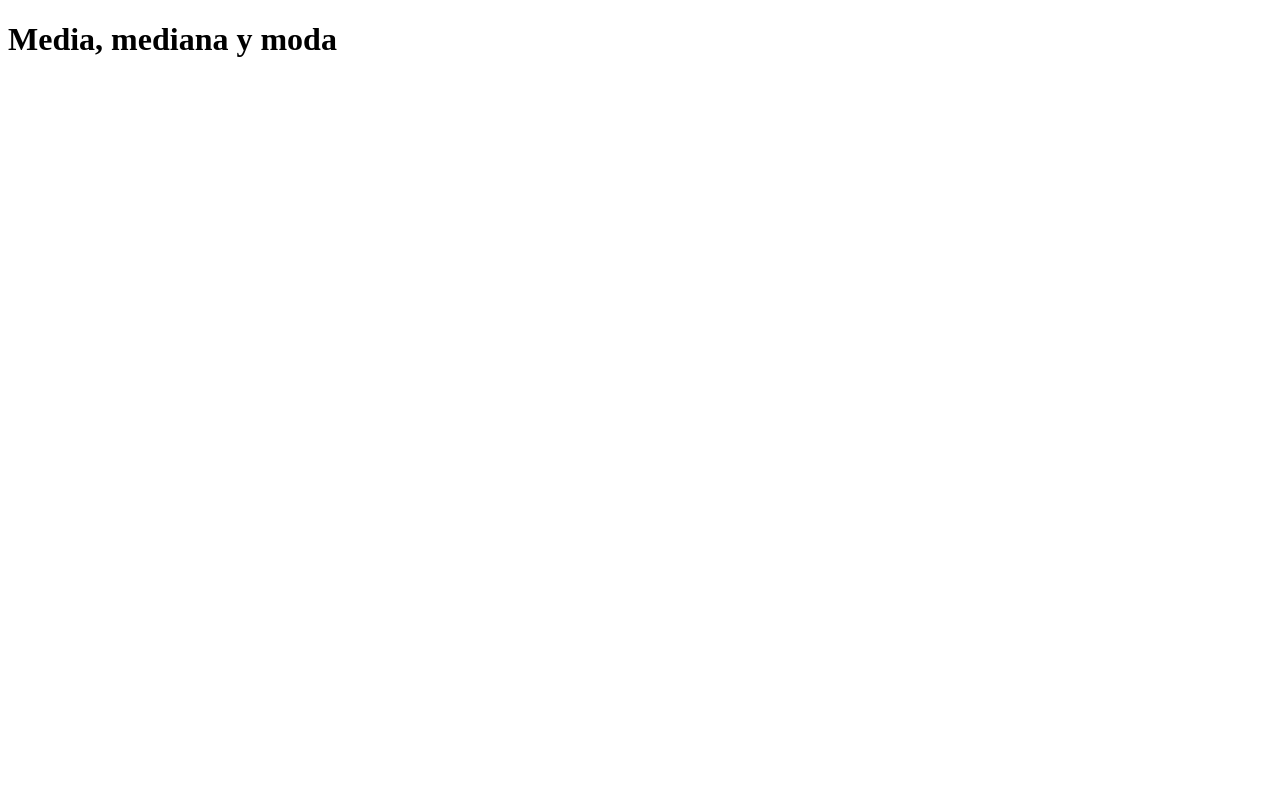
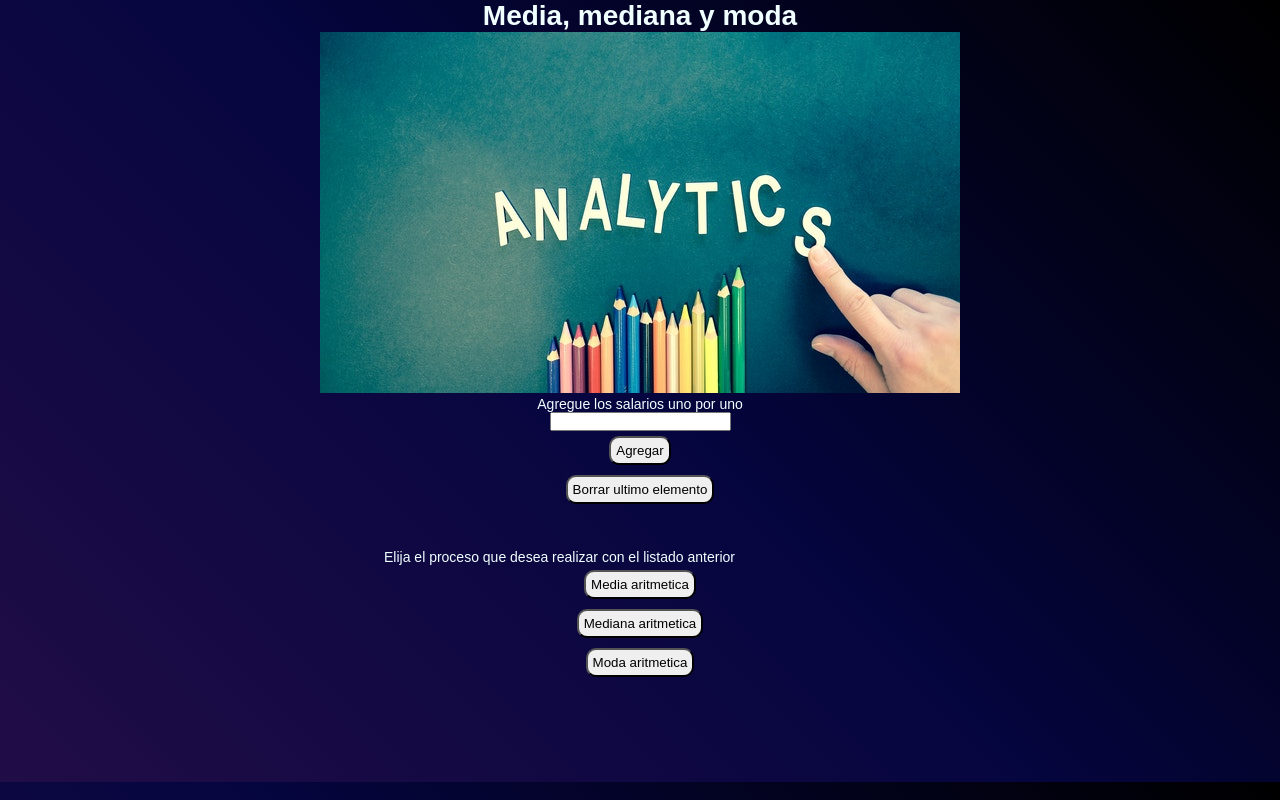
Before and after one commit to HDuvier/curso-practico-platzi-js, a plain HTML site: page promedioModaMediana/media.html in a window 1280 px wide. Drawn offline with Linux system fonts and the light colour scheme.

Commit message:
se hacen modificaciones al js y css de figuras y media

```diff
--- a/figuras/figuras.css
+++ b/figuras/figuras.css
@@ -8,49 +8,49 @@ html{
 }
 body{
     font-family: 'Anek Latin', sans-serif;
-    background: linear-gradient(45deg, rgb(90, 61, 145), rgb(5, 5, 63), black);
+    background: linear-gradient(45deg, rgb(33, 13, 71), rgb(5, 5, 63), black);
     color: azure;
     font-size: 1.4rem;
-}
-.contenedor{
-    display: grid;
-    grid-template-columns: 400 px;
-
 }
 h1{
     display: flex;
     justify-content: center;
+    margin-top: 10px;
 }
 h2{
+    font-size: 2rem;
     display: flex;
     justify-content: center;
-    padding: 5px 5px;
+    margin: 20px 0 20px 0;
 }
 .cuadrado{
-    display: grid;
-    margin-top: 10px;
-    margin-bottom: 10px;
+    display: flex;
+    flex-direction: column;
+    align-items: center;
+    margin:20px 0 20px 0;
 }
 .triangulo{
-    display: grid;
-    margin-top: 10px;
-    margin-bottom: 10px;
+    display: flex;
+    flex-direction: column;
+    align-items: center;
+    margin:20px 0 20px 0;
 }
 .circulo{
-    display: grid;
-    margin-top: 10px;
-    margin-bottom: 10px;
+    display: flex;
+    flex-direction: column;
+    align-items: center;
+    margin:20px 0 20px  0;
 }
 .circulo figure{
-    width: 60%;
+    width: 80%;
     height: auto;
 }
 .triangulo figure{
-    width: 60%;
+    width: 80%;
     height: auto;
 }
 .cuadrado figure{
-    width: 60%;
+    width: 80%;
     height: auto;
 }
 .imgCirculos{
@@ -66,8 +66,8 @@ h2{
     height: auto;
 }
 #inputRadio{
-    min-width: 30rem;
-    margin: 10px 5%;
+    min-width: 200px;
+    margin: 10px 0;
     border: none;
     outline: none;
     border-radius: 5px;
@@ -75,92 +75,66 @@ h2{
 
 }
 #inputCuadrado{
-    min-width: 30rem;
-    margin: 10px 5%;
+    min-width: 200px;
+    margin: 10px 0;
     border: none;
     outline: none;
     border-radius: 5px;
     padding-left: 5px;
 }
 #inputLadoA{
-    min-width: 30rem;
-    margin: 10px 5%;
+    min-width: 200px;
+    margin: 10px 0;
     border: none;
     outline: none;
     border-radius: 5px;
     padding-left: 5px;
 }
 #inputLadoB{
-    min-width: 30rem;
-    margin: 10px 5%;
+    min-width: 200px;
+    margin: 10px 0;
     border: none;
     outline: none;
     border-radius: 5px;
     padding-left: 5px;
 }
 #inputBase{
-    min-width: 30rem;
-    margin: 10px 5%;
+    min-width: 200px;
+    margin: 10px 0;
     border: none;
     outline: none;
     border-radius: 5px;
     padding-left: 5px;
 }
 #inputAltura{
-    min-width: 30rem;
-    margin: 10px 5%;
+    min-width: 200px;
+    margin: 10px 0;
     border: none;
     outline: none;
     border-radius: 5px;
     padding-left: 5px;
 }
-.circulo .formularioCirculo label{
+.circulo .formularioCirculo{
     display: flex;
+    flex-direction: column;
     justify-content: center;
 }
-.cuadrado .formularioCuadrado label{
+.cuadrado .formularioCuadrado{
     display: flex;
+    flex-direction: column;
     justify-content: center;
 }
-.triangulo .formularioTriangulo label{
+.triangulo .formularioTriangulo{
     display: flex;
+    flex-direction: column;
     justify-content: center;
-}
-.formularioCirculo .circulo-Buttons{
-    display: flex;
-    justify-content: center;
-}
-.formularioCuadrado .cuadrado-Buttons{
-    display: flex;
-    justify-content: center;
-}
-.formularioTriangulo .triangulo-Buttons{
-    display: flex;
-    justify-content: center;
-}
-.formularioCirculo .circulo-Buttons button{
-    margin-left: 5%;
-    padding: 5px ;
-    border-radius: 5px;
-    border: none;
-    outline: none;
-}
-.formularioCuadrado .cuadrado-Buttons button{
-    margin-left: 5%;
-    padding:5px ;
-    border-radius: 5px;
-    border: none;
-    outline: none;
-}
-.formularioTriangulo .triangulo-Buttons button{
-    margin-left: 5%;
-    padding:5px ;
-    border-radius: 5px;
-    border: none;
-    outline: none;
 }
 .formularioCirculo .circulo-Buttons button:hover{
     border: 2px solid #b41313;
     box-shadow: 0 1px 1px #000001;
     color: rgb(22, 7, 163);
 }
+p{
+    color: azure;
+    margin: 15px;
+}
--- a/promedioModaMediana/media.css
+++ b/promedioModaMediana/media.css
@@ -0,0 +1,63 @@
+*{
+    box-sizing: border-box;
+    padding: 0;
+    margin: 0;
+}
+html{
+    font-size: 62.5%;
+}
+body{
+    display: flex;
+    flex-direction: column;
+    align-items: center;
+    font-family: 'Anek Latin', sans-serif;
+    background: linear-gradient(45deg, rgb(33, 13, 71), rgb(5, 5, 63), black);
+    color: azure;
+    font-size: 1.4rem;
+}
+figure{
+    width: 100%;
+    height: auto;
+}
+figure img{
+    width: 100%;
+    height: auto;
+}
+p{
+    display: flex;
+    flex-direction: column;
+    justify-items:flex-end;
+    width: 100%;
+    padding: 0 10% 0 10%;
+}
+form{
+    display: flex;
+    flex-direction: column;
+    align-items: center;
+}
+.buttons{
+    display: flex;
+    flex-direction: column;
+    align-items: center;
+}
+button{
+    margin: 5px;
+    padding: 5px;
+    border-radius: 10px;
+}
+#listadoSalarios{
+    margin: 10px;
+    padding: 10px;
+}
+#resultadoMediaAritmetica{
+    margin: 10px;
+    padding: 10px;
+}
+#medianaAritmetica{
+    margin: 10px;
+    padding: 10px;
+}
+#modaAritmetica{
+    margin: 10px;
+    padding: 10px;
+}
--- a/promedioModaMediana/media.html
+++ b/promedioModaMediana/media.html
@@ -13,7 +13,28 @@
         <h1>Media, mediana y moda</h1>
     </header>
     <main>
+        <figure>
+            <img src="./img/analiticsPequeña.jpg" alt="letras diciendo analitics">
+        </figure>
+        <form action="">
+            <label for="salario">Agregue los salarios uno por uno</label>
+            <input id="salario" type="number">
+            <button type="button" onclick="incluirLista()"> Agregar </button>
+            <button type="button" onclick="borrarLista()">Borrar ultimo elemento</button>
+        </form>
 
+        <p id="listadoSalarios"></p>
+
+        <p>Elija el proceso que desea realizar con el listado anterior</p>
+        <section class="buttons">
+            <button type="button" onclick="mediaAritmetica1(lista)"> Media aritmetica </button>
+            <button type="button" onclick="mediana(lista)">Mediana aritmetica</button>
+            <button type="button" onclick="contar(lista)">Moda aritmetica</button>
+        </section>
+
+        <p id="resultadoMediaAritmetica"></p>
+        <p id="medianaAritmetica"></p>
+        <p id="modaAritmetica"></p>
     </main>
 </body>
 </html>
--- a/promedioModaMediana/media.js
+++ b/promedioModaMediana/media.js
@@ -1,29 +1,32 @@
-//se crea un ciclo para evaluar array de entrada
+//Se genera una funcion para agregar o borrar elementos de la lista
+lista =[]
+function incluirLista (){
+    let i = document.getElementById("salario");
+    const elemento = Number(i.value);
+    lista.push(elemento);
 
-/*function mediaAritmetica (lista){
-let sumaLista = 0
-for (let i = 0; i < lista.length; i++){
-    sumaLista = sumaLista + lista[i];
+    const listado = document.getElementById("listadoSalarios");
+    listado.innerText = "lista= [" + lista + "]";
 };
-const promedio = sumaLista / lista.length
-return promedio
-};*/
 
-//Segunda opcion para resolverlo
+function borrarLista (){
+    lista.pop();
 
-lista =[1,2,3,4,1,1,2,3,4,2,2,3,4]
+    const listado = document.getElementById("listadoSalarios");
+    listado.innerText = "lista= [" + lista + "]";
+};
+
+//se generan las funciones para usar en los calculos
 
 function mediaAritmetica (lista){
     const sumaLista = lista.reduce(
         function (valorAcumulado =0, nuevoValor){
            return valorAcumulado + nuevoValor;
         }
-    )
+    );
     const promedio = sumaLista / lista.length ;
     return promedio;
 };
-
-
 
 function esPar(x) {
     if (x % 2 === 0){
@@ -32,28 +35,43 @@ function esPar(x) {
         return false;
     }
 };
+//se hacen las diferentes funciones que se usaran e imprimiran
 
+function mediaAritmetica1(lista){
+    const resultadoMedia = mediaAritmetica(lista);
+
+    const MediaAritmetica = document.getElementById("resultadoMediaAritmetica");
+    MediaAritmetica.innerText = "la media aritmetica es " + resultadoMedia;
+};
 
 function mediana (lista){
+
+    let listaSort = lista.sort(
+        function(a,b){
+            return a-b;
+        }
+    )
 
     const posicion = lista.length /2;
     const posicionLista = parseInt(posicion);
 
     if (esPar(lista.length)){
-        let element1 = lista[posicionLista -1];
-        let element2 = lista[posicionLista];
+        let element1 = listaSort[posicionLista -1];
+        let element2 = listaSort[posicionLista];
 
         const promedioMediana = mediaAritmetica([element1,element2]);
-        return promedioMediana;
+        let MedianaAritmetica = document.getElementById("medianaAritmetica");
+        MedianaAritmetica.innerText = "la mediana aritmetica es " + promedioMediana;
     }   else{
-        const medianaImpar = lista[posicionLista];
-        return medianaImpar;
+        const medianaImpar = listaSort[posicionLista];
+        let MedianaAritmetica = document.getElementById("medianaAritmetica");
+        MedianaAritmetica.innerText = "la mediana aritmetica es " + medianaImpar;
     }
-
-}
+};
 
 let cantidadVeces = {};
 
+function contar (lista){
     lista.map(
     function (i){
         if(cantidadVeces[i]){
@@ -66,8 +84,11 @@ function (i){
 
     const listaModa = Object.entries(cantidadVeces).sort(
         function (valorSumado, nuevoNum){
-        return valorSumado[1] - nuevoNum[1]
+            return nuevoNum[1] -valorSumado[1]
         }
     );
 
-const moda = listaModa[listaModa.length -1];
+    const moda = listaModa[0];
+    let ModaAritmetica = document.getElementById("modaAritmetica");
+    ModaAritmetica.innerText = "la moda aritmetica es " + moda[0] + " y se repite " + moda[1] + " veces";
+};
```
Also changed, not shown: figuras/figuras.html (+6 -2 lines), figuras/figuras.js (+14 -8 lines), promedioModaMediana/img/analiticsMediana.jpg (added), promedioModaMediana/img/analiticsPequeña.jpg (added), promedioModaMediana/img/graficasMediana.jpg (added), promedioModaMediana/img/graficasPequeña.jpg (added). Lines whose indentation alone changed are shown as unchanged.
